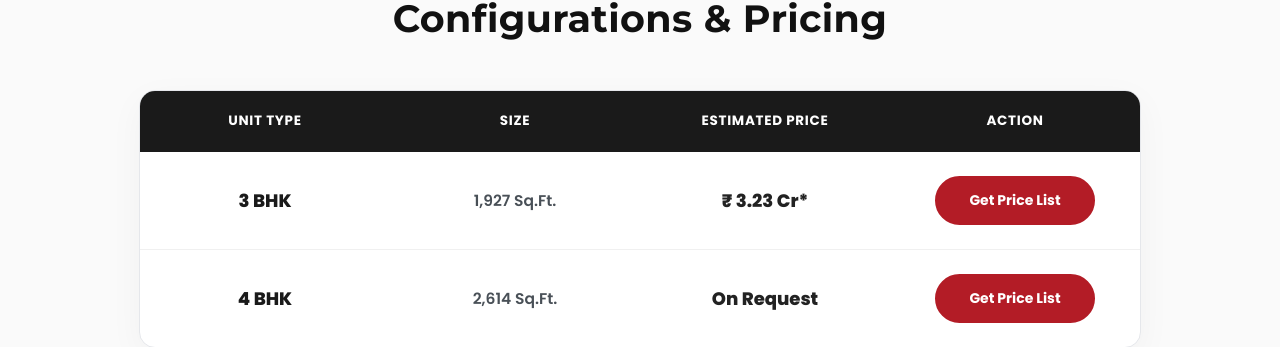
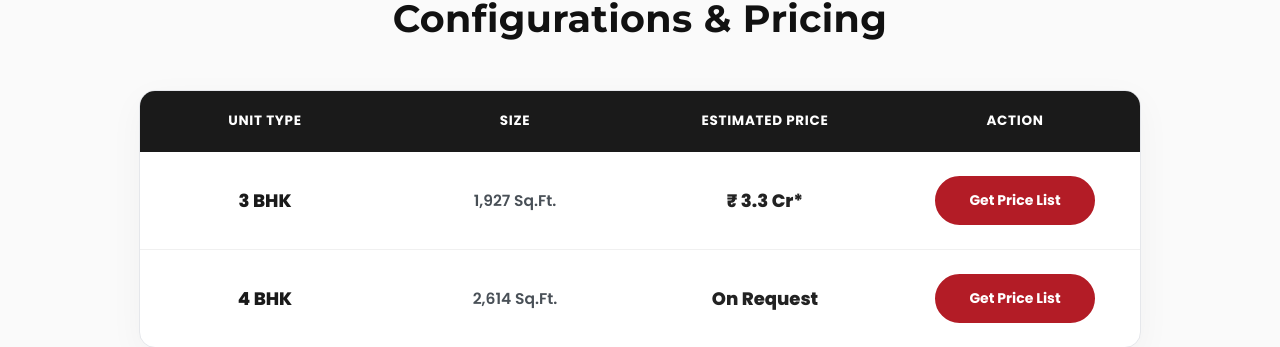
Before and after one commit to vineet-proptiger/ace-arte, a Next.js app: page / in a window 1280 px wide. Shown: the part 2966-3313 px from the top of the page. Built offline with nearby package versions, Linux system fonts and the light colour scheme.

Commit message:
Update apartment pricing to reflect new starting price of ₹3.3 Cr*

```diff
--- a/app/layout.js
+++ b/app/layout.js
@@ -42,13 +42,13 @@ const nephilm = localFont({
 export const metadata = {
   metadataBase: new URL('https://acegroupprojects.co.in'),
   title: 'ACE Arte Sector 150 | Luxury 3 & 4 BHK Apartments Noida',
-  description: 'ACE Arte Sector 150 Noida offers luxury 3 & 4 BHK apartments starting ₹3.23 Cr*. RERA Registered project with premium amenities. Enquire for details!',
+  description: 'ACE Arte Sector 150 Noida offers luxury 3 & 4 BHK apartments starting ₹3.3 Cr*. RERA Registered project with premium amenities. Enquire for details!',
   alternates: {
     canonical: '/',
   },
   openGraph: {
     title: 'ACE Arte Sector 150 | Luxury 3 & 4 BHK Apartments Noida',
-    description: 'ACE Arte Sector 150 Noida offers luxury 3 & 4 BHK apartments starting ₹3.23 Cr*. RERA Registered project with premium amenities. Enquire for details!',
+    description: 'ACE Arte Sector 150 Noida offers luxury 3 & 4 BHK apartments starting ₹3.3 Cr*. RERA Registered project with premium amenities. Enquire for details!',
     url: 'https://acegroupprojects.co.in',
     siteName: 'ACE Arte Sector 150',
     type: 'website',
--- a/components/Hero.jsx
+++ b/components/Hero.jsx
@@ -173,7 +173,7 @@ const Hero = ({ setIsOpen }) => {
                       <span className="relative inline-flex rounded-full h-2 w-2 bg-[#ff4d5a]"></span>
                     </span>
                     <strong className="blink-price font-black text-[14.5px] sm:text-[19px] whitespace-nowrap tracking-tight">
-                      ₹ 3.23 Cr* Onwards
+                      ₹ 3.3 Cr* Onwards
                     </strong>
                   </div>
                 </div>
--- a/components/Pricing.jsx
+++ b/components/Pricing.jsx
@@ -5,7 +5,7 @@ const pricingData = [
   {
     type: '3 BHK',
     area: '1,927 Sq.Ft.',
-    price: '₹ 3.23 Cr*',
+    price: '₹ 3.3 Cr*',
   },
   {
     type: '4 BHK',
```
